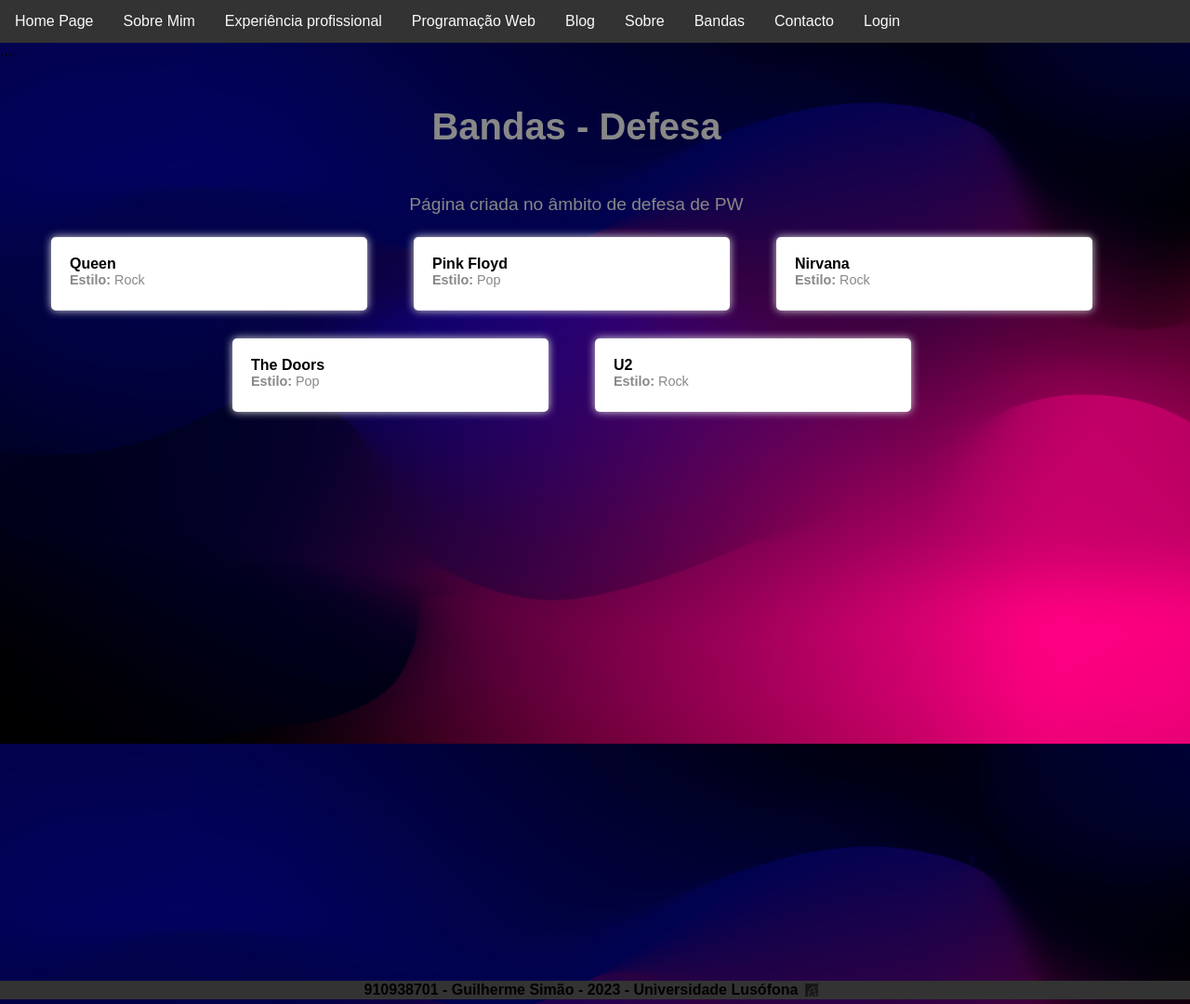
After one commit to guigasthepro/a22106142---PortefolioDjango, a Django app: page /bandas in a window 1280 px wide. The commit adds this page. Shown: the whole page at 93% size. Run offline with Django 4.2, Linux system fonts and the light colour scheme; data comes from the database, SQL or seed files in the repository; both versions use the stored data as it was after the commit.

Commit message:
DEfesa projeto

```diff
--- a/portfolio/admin.py
+++ b/portfolio/admin.py
@@ -11,7 +11,7 @@
 admin.site.register(Lingua)
 admin.site.register(Certificados)
 admin.site.register(TecnologiaUsadas)
-
+admin.site.register(Banda)
 #Projetos
 admin.site.register(Projeto)
 admin.site.register(TFC)
--- a/portfolio/models.py
+++ b/portfolio/models.py
@@ -12,6 +12,11 @@
     def __str__(self):
         return self.titulo[:50]
 
+class Banda(models.Model):
+    nome = models.CharField(max_length=75)
+    estilo = models.CharField(max_length=100)
+    def __str__(self):
+        return self.nome[:75]
 
 class Educacao(models.Model):
     formacao = models.CharField(max_length=40)
--- /dev/null
+++ b/portfolio/templates/banda.html
@@ -0,0 +1,23 @@
+{% extends 'portfolio/layout.html' %}
+
+{% block main %}
+
+    <h1 class="h1projetos">Bandas - Defesa</h1>
+    <p class="projetos">Página criada no âmbito de defesa de PW</p>
+<div class="wrapper">
+
+    <ul class="ulprojetos">
+        {% for banda in bandas %}
+            <li class="liprojetos">
+                <strong>{{banda.nome}}</strong>
+                <span class="spanprojetos"><b>Estilo:</b> {{ banda.estilo }}</span>
+            </li>
+
+        {% endfor %}
+    </ul>
+
+</div>
+
+
+
+{% endblock %}
--- a/portfolio/templates/home.html
+++ b/portfolio/templates/home.html
@@ -14,7 +14,7 @@
 <article class="scroll-element">
     <section id="about">
         <div class="container">
-            <h1>Olá, chamo-me Guilherme Simão</h1>
+            <h1>Quem sou?</h1>
             <p>Olá!, eu chamo-me Guilherme e tenho 19 anos, estou atualmente a tirar a Licenciatura de Engenharia Informática.</p>
             <p>Neste portefólio poderás encontrar tudo o que quiseres, desde as escolas que eu frequentei até ao que realmente importa, as minhas skills efetivas</p>
         </div>
--- a/portfolio/templates/portfolio/layout.html
+++ b/portfolio/templates/portfolio/layout.html
@@ -44,6 +44,7 @@
           </li>
           <li><a href="{% url 'portefolio:blog' %}">Blog</a></li>
           <li><a href="{% url 'portefolio:sobre' %}">Sobre</a></li>
+          <li><a href="{% url 'portefolio:bandas' %}">Bandas</a></li>
           <li><a href="{% url 'portefolio:contacto' %}">Contacto</a></li>
             {% if not request.user.is_authenticated %}
             <li>
--- a/portfolio/templates/projetoscurso.html
+++ b/portfolio/templates/projetoscurso.html
@@ -12,7 +12,8 @@
             <strong>{{tfc.titulo}}</strong><br>
             {% if tfc.imagem.url is not None %}
                 <img src="{{tfc.imagem.url}}"><br>
-            {% endif %}            <span class="spanprojetos">{{tfc.sumario}}</span><br>
+            {% endif %}
+            <span class="spanprojetos">{{tfc.sumario}}</span><br>
             <span class="spanprojetos"><b>Ano Realização: </b>{{tfc.anoRealizacao}}</span>
             <span class="spanprojetos"><b>Autores: </b>{% for autor in tfc.autor.all %}{{autor.nome}}; {% endfor %}</span>
             <span class="spanprojetos"><b>Orientador: </b>{% for orientador in tfc.orientador.all %}{{orientador.nome}}; {% endfor %}</span>
--- a/portfolio/urls.py
+++ b/portfolio/urls.py
@@ -17,6 +17,8 @@
     path('licenciatura', views.licenciatura_page_view, name='licenciatura'),
     path('noticias', views.noticias_page_view, name='noticias'),
     path('tecnicas', views.tecnicas_page_view, name='tecnicas'),
+    path('bandas', views.bandas_page_view, name='bandas'),
+
     path('tecnologiasexistentes', views.tecnologiasexistentes_page_view, name='tecnologiasexistentes'),
     path('laboratorios', views.laboratorios_page_view, name='laboratorios'),
     path('editarpost/<int:blog_id>', views.laboratorios_page_view, name='editarpost'),
--- a/portfolio/views.py
+++ b/portfolio/views.py
@@ -50,7 +50,9 @@
     context = {'laboratorios': Laboratorio.objects.all()}
     return render(request, 'laboratorios.html', context)
 
-
+def bandas_page_view(request):
+    context = {'bandas': Banda.objects.all()}
+    return render(request, 'banda.html', context)
 def noticias_page_view(request):
     context = {'noticias': Noticia.objects.all()}
     return render(request, 'noticias.html',context)
```
Also changed, not shown: db.sqlite3.
